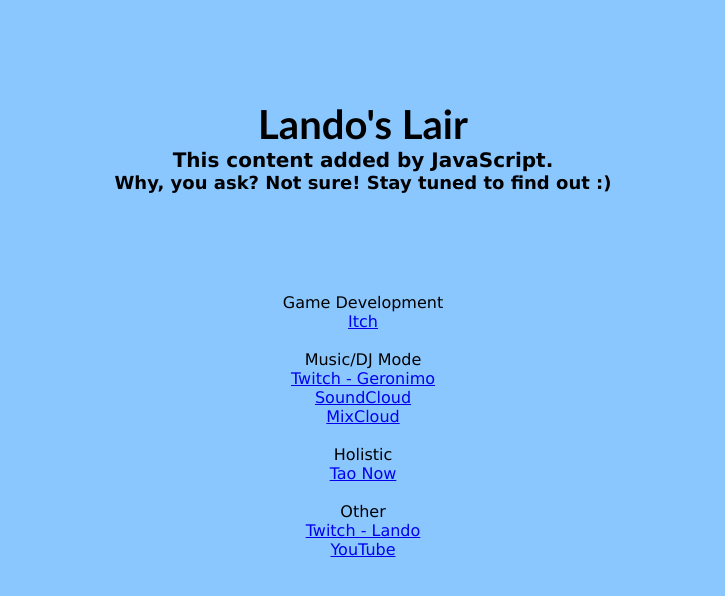
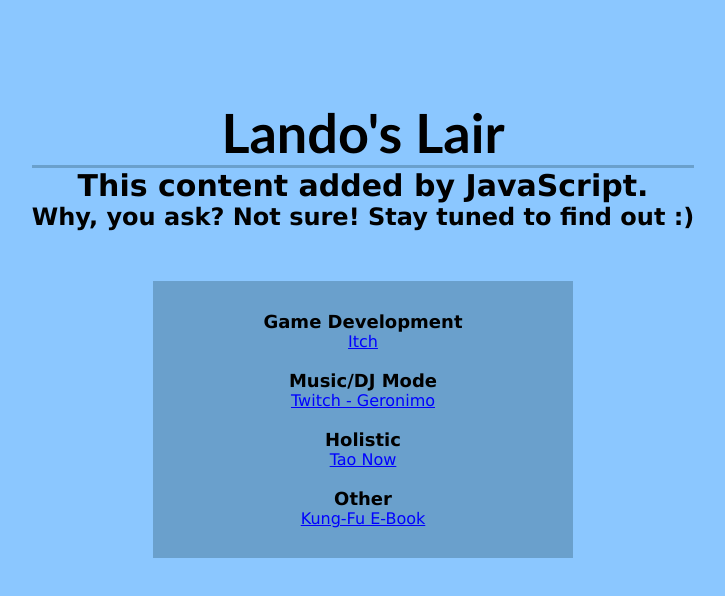
Before and after one commit to Lando333/my-personal-website, a plain HTML site: page index.html in a window 1280 px wide. Shown: the whole page, without its empty margins (277-1002 px from the left). Drawn offline with Linux system fonts and the light colour scheme.

Commit message:
updated index.html, updated style.css

```diff
--- a/index.html
+++ b/index.html
@@ -7,19 +7,28 @@
 
     <body>
         <h1>Lando's Lair</h1>
-        <script src="script.js"></script>
-        <div id="link">
-            <p>Game Development</p>
-            <a href="https://landos-lair.itch.io" target="_blank" rel="noopener noreferrer">Itch</a><br><br>
-            <p>Music/DJ Mode</p>
+        <div id="top-banner">
+            <script src="script.js"></script>
+        </div>
+        <div id="links">
+            <h4>Game Development</h4>
+            <a href="https://landos-lair.itch.io" target="_blank" rel="noopener noreferrer">Itch</a><br>
+            <br>
+            <h4>Music/DJ Mode</h4>
             <a href="https://www.twitch.tv/geronimo_f" target="_blank" rel="noopener noreferrer">Twitch - Geronimo</a><br>
+            <br>
+            <h4>Holistic</h4>
+            <a href="https://www.taonowsolutions.com" target="_blank" rel="noopener noreferrer">Tao Now</a><br>
+            <br>
+            <h4>Other</h4>
+            <a href="./kung-fu-ebook.html" target="_blank" rel="noopener noreferrer">Kung-Fu E-Book</a><br>
+            <!--
+            <a href="https://www.twitch.tv/landoslair" target="_blank" rel="noopener noreferrer">Twitch - Lando</a><br>
             <a href="https://soundcloud.com/djlandoofficial" target="_blank" rel="noopener noreferrer">SoundCloud</a><br>
-            <a href="https://www.mixcloud.com/DJLandoOfficial/" target="_blank" rel="noopener noreferrer">MixCloud</a><br><br>
-            <p>Holistic</p>
-            <a href="https://www.taonowsolutions.com" target="_blank" rel="noopener noreferrer">Tao Now</a><br><br>
-            <p>Other</p>
-            <a href="https://www.twitch.tv/landoslair" target="_blank" rel="noopener noreferrer">Twitch - Lando</a><br>
-            <a href="https://www.youtube.com/channel/UC0KA-EU-eZhVUbjNLUHNUDQ" target="_blank" rel="noopener noreferrer">YouTube</a><br><br>
+            <a href="https://www.mixcloud.com/DJLandoOfficial/" target="_blank" rel="noopener noreferrer">MixCloud</a><br>
+            <a href="https://www.youtube.com/channel/UC0KA-EU-eZhVUbjNLUHNUDQ" target="_blank"
+                rel="noopener noreferrer">YouTube</a><br> -->
+
         </div>
     </body>
 </html>
--- a/style.css
+++ b/style.css
@@ -5,24 +5,93 @@
     text-align: center;
     position: relative;
 }
-a:hover {
-    color: lightpink;
-}
 body {
     background: rgb(139, 199, 255);
     top: 100px;
+    min-block-size: 100%;
+    min-inline-size: 100%;
+    margin: 0;
+    box-sizing: border-box;
+    display: grid;
+    place-content: center;
+}
+
+h1::before {
+    transform: scaleX(0);
+    transform-origin: bottom right;
+}
+h1:hover::before {
+    transform: scaleX(1);
+    transform-origin: bottom left;
+}
+h1::before {
+    content: " ";
+    display: block;
+    position: absolute;
+    top: 0;
+    right: 0;
+    bottom: 0;
+    left: 0;
+    inset: 0 0 0 0;
+    background: hsl(200 100% 80%);
+    z-index: -1;
+    transition: transform .3s ease;
 }
 h1 {
+    position: relative;
     font-family: 'Trebuchet MS', 'Lucida Sans Unicode', 'Lucida Grande', 'Lucida Sans', Arial, sans-serif;
-    font-size: 40px;
+    font-size: 54px;
 }
 h2 {
-    width: 700px;
-    font-size: 20px;
+    font-size: 30px;
 }
 h3 {
+    font-size: 24px;
+}
+h4 {
     font-size: 18px;
+    font-weight: bold;
 }
-#link {
-    top: 100px;
+
+div#links {
+    background-color: rgb(106, 160, 204);
+    width: 420px;
+    padding-top: 30px;
+    padding-bottom: 30px;
+    top: 50px;
 }
+div#top-banner {
+    width: 100%;
+    height: 3px;
+    background-color: rgb(106, 160, 204);
+}
+div {
+    width: 700px;
+}
+body.book h3 {
+    text-align: center;
+    width: 60%;
+}
+body.book div {
+    background-color: rgb(119, 167, 212);
+    padding-left: 20px;
+    padding-right: 20px;
+}
+body.book div p {
+    text-align: left;
+    text-indent: 30px;
+}
+
+a {
+    font-size: 16px;
+}
+a:link {
+    color: blue;
+}
+a:visited {
+    color: aquamarine;
+}
+a:hover {
+    color: lightpink;
+    text-decoration: line-through;
+}
```
